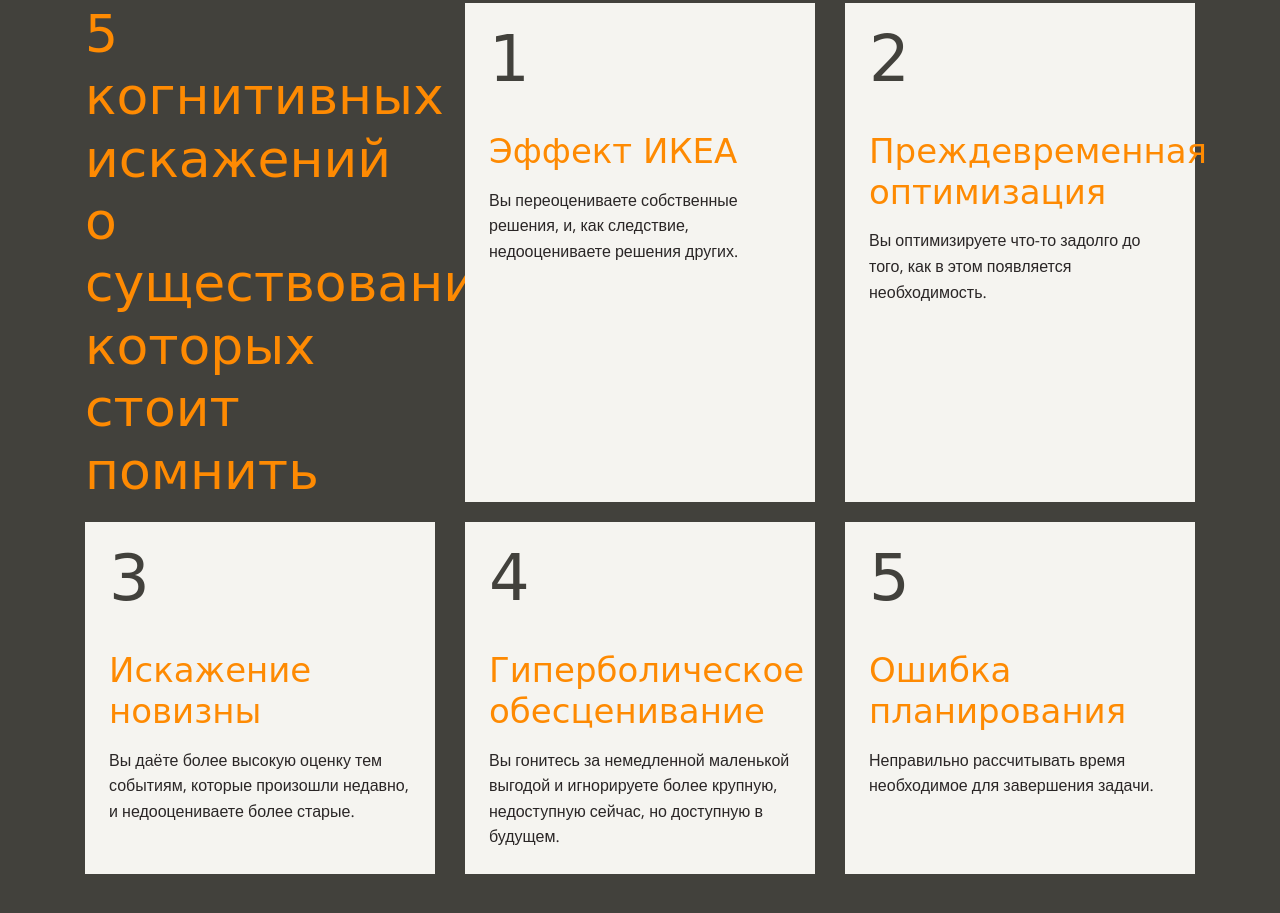
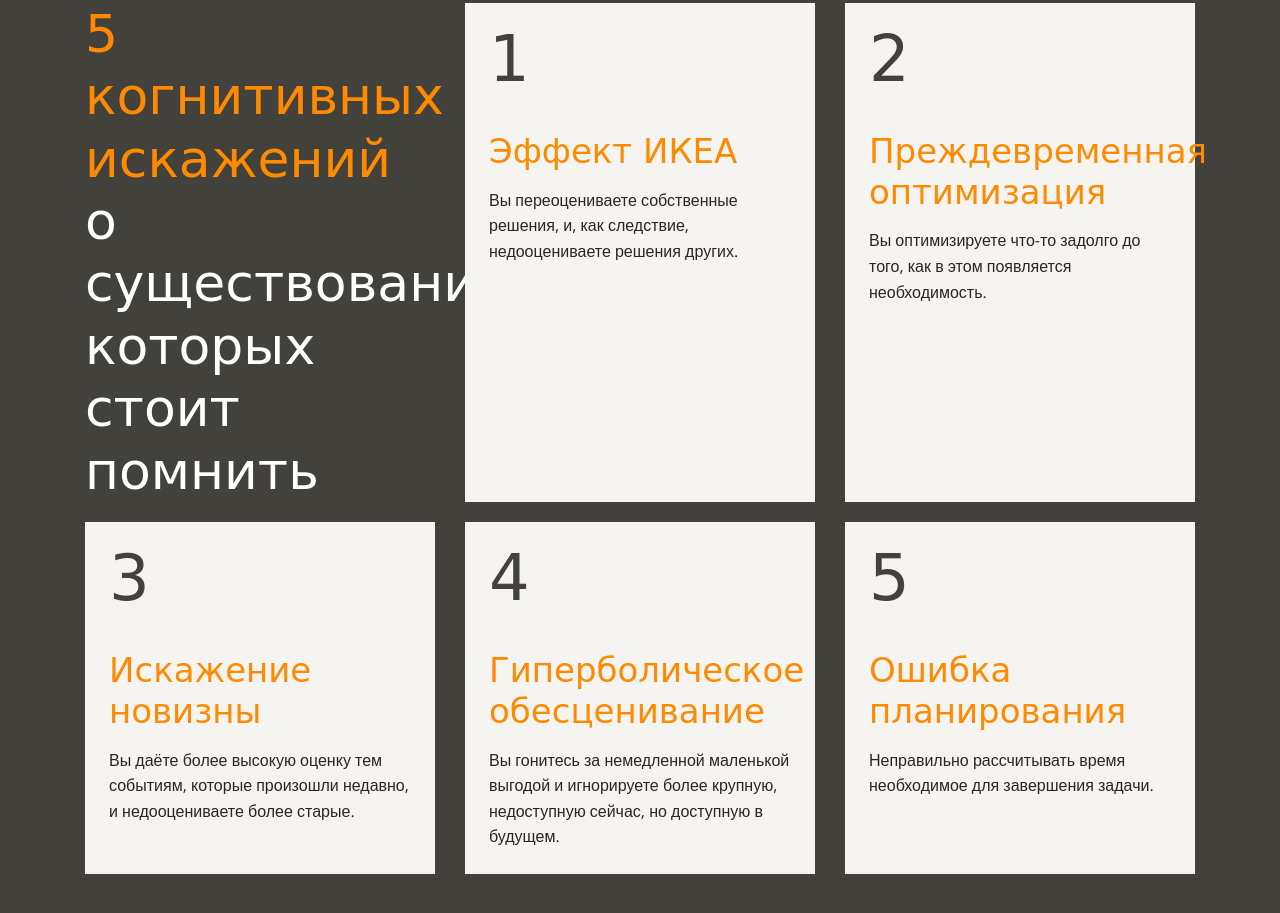
Before and after one commit to Happydog007/layout-designer-project-lvl1, a website: page src/index.html in a window 1280 px wide. Shown: the part 1856-2769 px from the top of the page. Drawn offline with nearby package versions, Linux system fonts and the light colour scheme; a web font is replaced by a local one.

Commit message:
change class name in html

```diff
--- a/src/index.html
+++ b/src/index.html
@@ -63,7 +63,7 @@
         <section class="navigat" id="navigation">
             <div class="navigation-div">
                 <div>
-                    <h2 class="navigation-h3">5 когнитивных искажений<br> <span class="white-">о существовании которых
+                    <h2 class="navigation-h3">5 когнитивных искажений<br> <span class="white">о существовании которых
                             стоит помнить</span></h2>
                 </div>
                 <a class="navigation-card navigation-card-href" href="#ikea-effect">
```
